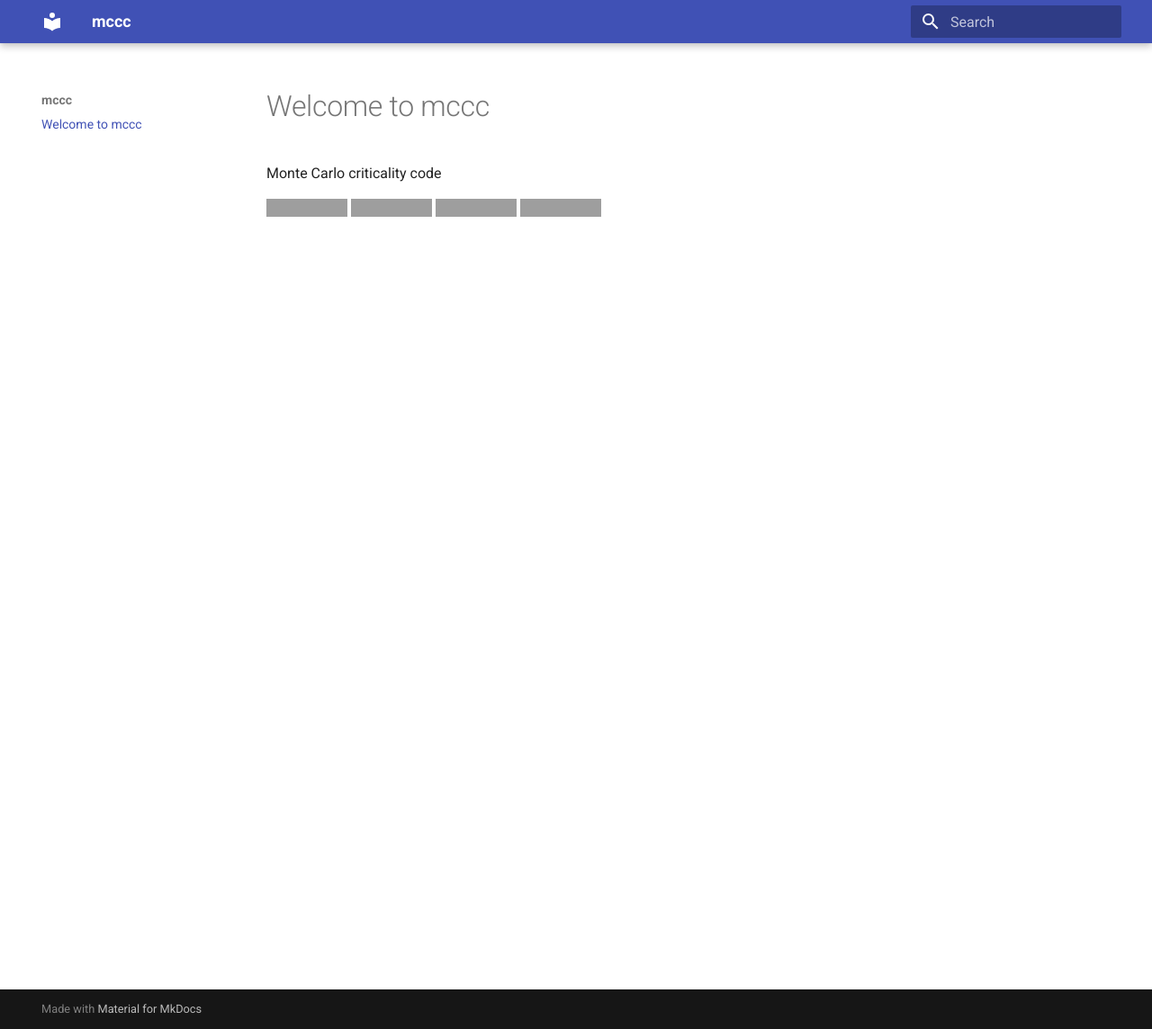
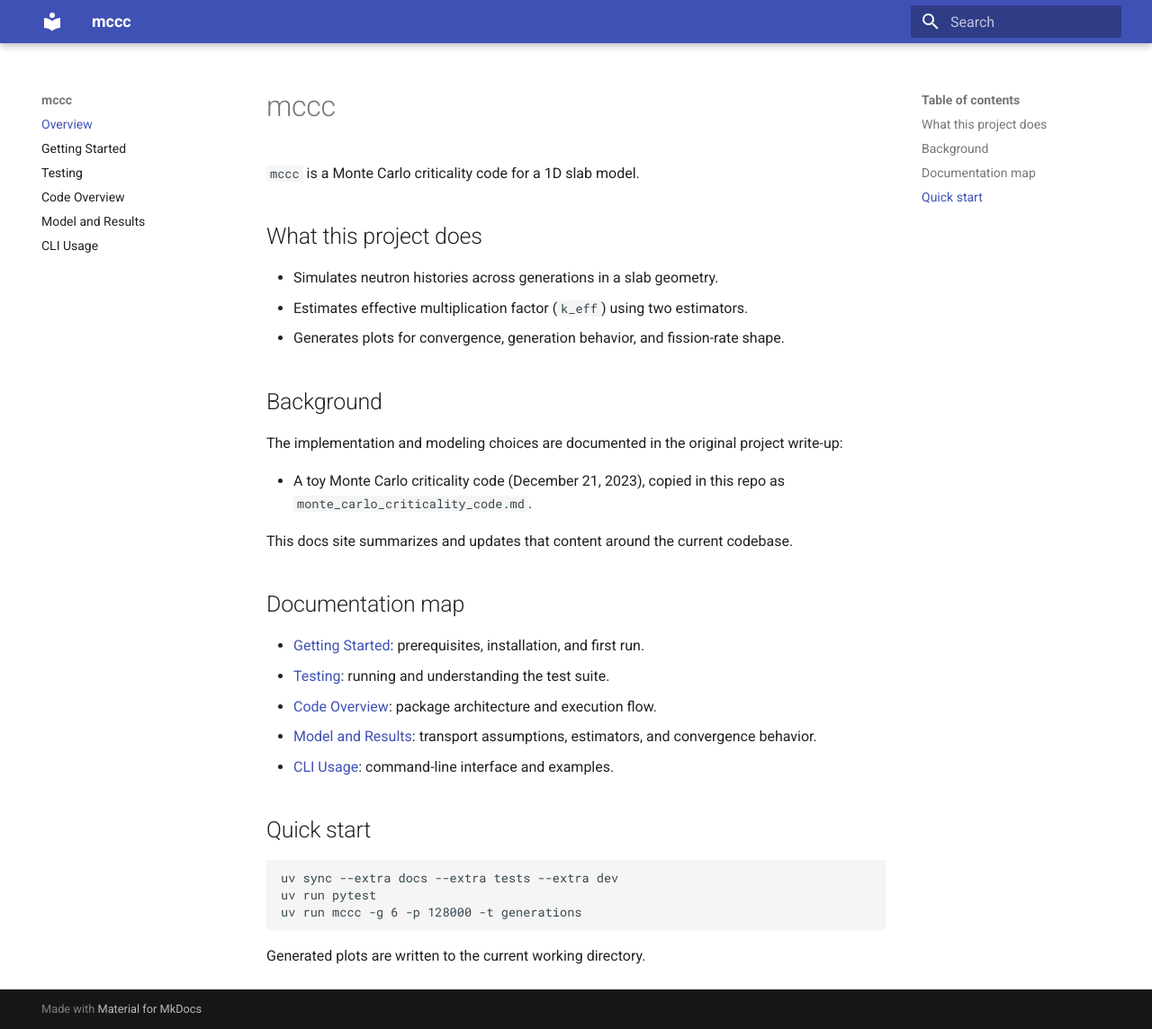
Before and after one commit to msleigh/mccc, an MkDocs documentation site: the page built from docs/docs/index.md, in a window 1280 px wide and 1144 px high. Shown: the whole window at 90% size. Built offline with MkDocs 1.6.1 and Material for MkDocs 9.7.7, drawn with Linux system fonts in a browser that asks for light colours; grey boxes are pictures that could not be loaded.

Commit message:
Add docs

````diff
--- a/docs/docs/index.md
+++ b/docs/docs/index.md
@@ -1,8 +1,40 @@
-# Welcome to mccc
+# mccc
 
-Monte Carlo criticality code
+`mccc` is a Monte Carlo criticality code for a 1D slab model.
 
-[![PyPI](https://img.shields.io/pypi/v/mccc.svg)](https://pypi.org/project/mccc/)
-[![Changelog](https://img.shields.io/github/v/release/msleigh/mccc?include_prereleases&label=changelog)](https://github.com/msleigh/mccc/releases)
-[![License](https://img.shields.io/badge/license-Apache%202.0-blue.svg)](https://github.com/msleigh/mccc/blob/main/LICENSE)
-[![Code style: black](https://img.shields.io/badge/code%20style-black-000000.svg)](https://github.com/python/black)
+## What this project does
+
+- Simulates neutron histories across generations in a slab geometry.
+- Estimates effective multiplication factor (`k_eff`) using two estimators.
+- Generates plots for convergence, generation behavior, and fission-rate
+  shape.
+
+## Background
+
+The implementation and modeling choices are documented in the original project
+write-up:
+
+- A toy Monte Carlo criticality code (December 21, 2023), copied in this repo
+  as `monte_carlo_criticality_code.md`.
+
+This docs site summarizes and updates that content around the current codebase.
+
+## Documentation map
+
+- [Getting Started](getting-started.md): prerequisites, installation, and first
+  run.
+- [Testing](testing.md): running and understanding the test suite.
+- [Code Overview](code-overview.md): package architecture and execution flow.
+- [Model and Results](model-and-results.md): transport assumptions,
+  estimators, and convergence behavior.
+- [CLI Usage](cli-usage.md): command-line interface and examples.
+
+## Quick start
+
+```bash
+uv sync --extra docs --extra tests --extra dev
+uv run pytest
+uv run mccc -g 6 -p 128000 -t generations
+```
+
+Generated plots are written to the current working directory.
--- a/docs/mkdocs.yml
+++ b/docs/mkdocs.yml
@@ -2,3 +2,10 @@
 site_name: mccc
 theme:
     name: material
+nav:
+    - Overview: index.md
+    - Getting Started: getting-started.md
+    - Testing: testing.md
+    - Code Overview: code-overview.md
+    - Model and Results: model-and-results.md
+    - CLI Usage: cli-usage.md
````
Also changed, not shown: docs/docs/cli-usage.md (added, +73 -0 lines), docs/docs/code-overview.md (added, +67 -0 lines), docs/docs/getting-started.md (added, +80 -0 lines), docs/docs/model-and-results.md (added, +90 -0 lines), docs/docs/testing.md (added, +48 -0 lines), README.md, docs/docs/assets/images/fission_rate.png (added), docs/docs/assets/images/generations.png (added), docs/docs/assets/images/particle_convergence.png (added), docs/docs/assets/images/particle_convergence_gen2.png (added), docs/docs/assets/images/particle_convergence_gen3.png (added).
